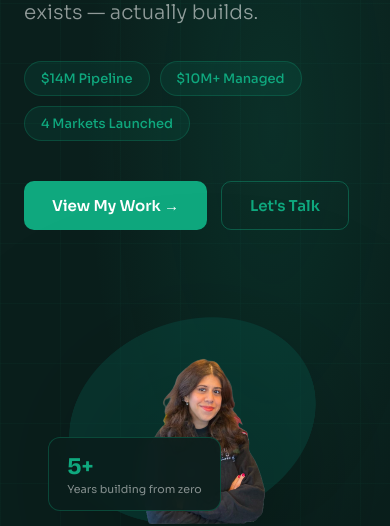
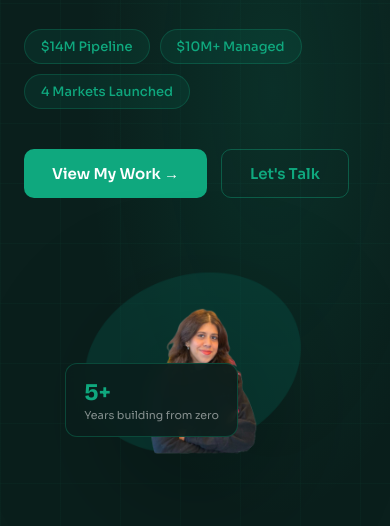
Before and after one commit to priyankarajpali2698/Portfolio, a plain HTML site: page index.html in a window 390 px wide. Shown: the part 357-883 px from the top of the page. Drawn offline with nearby package versions, Linux system fonts and the light colour scheme.

Commit message:
Add files via upload

```diff
--- a/index.html
+++ b/index.html
@@ -46,10 +46,10 @@ nav{position:fixed;top:0;left:0;right:0;z-index:100;height:72px;background:rgba(
 .nav-links .nav-cta:hover{color:var(--navy)}
 
 /* ── HERO ──────────────────────────────── */
-#hero{min-height:100vh;background:var(--teal-dark);position:relative;display:flex;align-items:center;overflow:hidden;padding-top:72px}
+#hero{min-height:100vh;background:var(--teal-dark);position:relative;display:flex;align-items:center;overflow:hidden}
 .hero-gradient{position:absolute;inset:0;background:radial-gradient(ellipse 80% 80% at 70% 50%,rgba(15,168,126,.12) 0%,transparent 60%),radial-gradient(ellipse 60% 60% at 20% 80%,rgba(10,31,28,.8) 0%,transparent 70%);pointer-events:none}
 .hero-grid{position:absolute;inset:0;background-image:linear-gradient(rgba(15,168,126,.04) 1px,transparent 1px),linear-gradient(90deg,rgba(15,168,126,.04) 1px,transparent 1px);background-size:60px 60px;pointer-events:none}
-.hero-inner{position:relative;z-index:1;max-width:1200px;margin:0 auto;padding:0 80px 0 80px;display:grid;grid-template-columns:1fr 1fr;gap:60px;align-items:flex-end;min-height:calc(100vh - 72px)}
+.hero-inner{position:relative;z-index:1;max-width:1200px;margin:0 auto;padding:140px 80px 80px 80px;display:grid;grid-template-columns:1fr 1fr;gap:80px;align-items:center;min-height:100vh}
 .hero-left{display:flex;flex-direction:column;gap:0}
 .hero-eyebrow{font-size:12px;font-weight:500;color:var(--teal);letter-spacing:3px;text-transform:uppercase;margin-bottom:24px;display:flex;align-items:center;gap:8px}
 .hero-eyebrow::before{content:'';width:6px;height:6px;border-radius:50%;background:var(--teal);animation:pulse 2s infinite}
@@ -64,9 +64,9 @@ nav{position:fixed;top:0;left:0;right:0;z-index:100;height:72px;background:rgba(
 .btn-primary:hover{background:#0D9670;transform:translateY(-1px)}
 .btn-outline{display:inline-flex;align-items:center;gap:8px;padding:14px 28px;background:transparent;color:var(--teal);border-radius:10px;font-family:var(--sans);font-size:15px;font-weight:600;text-decoration:none;transition:.2s;border:1.5px solid rgba(15,168,126,.4)}
 .btn-outline:hover{border-color:var(--teal);background:rgba(15,168,126,.06)}
-.hero-right{display:flex;justify-content:flex-end;align-items:flex-end;padding-bottom:0;overflow:visible;align-self:stretch}
-.hero-photo-wrap{position:relative;width:100%;max-width:560px;margin-left:auto;display:flex;align-items:flex-end}
-.hero-photo-wrap img{width:100%;height:auto;display:block;filter:drop-shadow(0 40px 80px rgba(0,0,0,.5))}
+.hero-right{display:flex;justify-content:center;align-items:center}
+.hero-photo-wrap{position:relative;width:100%;max-width:460px;margin:0 auto}
+.hero-photo-wrap img{width:100%;height:auto;display:block;filter:drop-shadow(0 32px 64px rgba(0,0,0,.4))}
 .hero-photo-badge{position:absolute;bottom:40px;left:-10px;background:rgba(10,31,28,.9);border:1px solid rgba(15,168,126,.3);border-radius:12px;padding:14px 18px;backdrop-filter:blur(8px)}
 .hero-badge-num{font-family:var(--display);font-size:24px;font-weight:700;color:var(--teal)}
 .hero-badge-lbl{font-size:11px;color:rgba(255,255,255,.5);margin-top:2px}
@@ -116,7 +116,7 @@ nav{position:fixed;top:0;left:0;right:0;z-index:100;height:72px;background:rgba(
 .work-header{text-align:center;margin-bottom:56px}
 .work-slider-wrap{position:relative;overflow:hidden}
 .work-track{display:flex;transition:transform .6s cubic-bezier(.16,1,.3,1)}
-.work-slide{min-width:100%;display:grid;grid-template-columns:1fr 1fr;gap:24px;padding:4px}
+.work-slide{min-width:100%;display:grid;grid-template-columns:1fr 1fr;gap:24px;padding:4px;align-items:stretch}
 /* WORK CARDS */
 .work-card{border-radius:20px;overflow:hidden;background:var(--white);border:1.5px solid var(--border);cursor:pointer;text-decoration:none;display:flex;flex-direction:column;transition:.3s;position:relative}
 .work-card:hover{transform:translateY(-4px);box-shadow:0 16px 48px rgba(15,23,41,.1);border-color:var(--teal-mid)}
@@ -179,7 +179,7 @@ nav{position:fixed;top:0;left:0;right:0;z-index:100;height:72px;background:rgba(
 /* ── TOOLS ─────────────────────────────── */
 #tools{padding:100px 0;background:var(--off-white)}
 .tools-header{text-align:center;margin-bottom:56px}
-.tools-grid{display:grid;grid-template-columns:1fr 1fr;gap:24px}
+.tools-grid{display:grid;grid-template-columns:1fr 1fr;gap:24px;align-items:stretch}
 .tool-card{border-radius:20px;overflow:hidden;cursor:pointer;text-decoration:none;display:flex;flex-direction:column;transition:.3s;border:1.5px solid var(--border)}
 .tool-card:hover{transform:translateY(-4px);box-shadow:0 16px 48px rgba(15,23,41,.1)}
 .tool-card-cac{background:var(--white)}
@@ -210,7 +210,7 @@ nav{position:fixed;top:0;left:0;right:0;z-index:100;height:72px;background:rgba(
 /* ── PROJECTS ──────────────────────────── */
 #projects{padding:100px 0;background:var(--white)}
 .projects-header{text-align:center;margin-bottom:56px}
-.projects-grid{display:grid;grid-template-columns:repeat(3,1fr);gap:24px;margin-bottom:64px}
+.projects-grid{display:grid;grid-template-columns:repeat(3,1fr);gap:24px;margin-bottom:64px;align-items:stretch}
 .project-card{border-radius:20px;overflow:hidden;cursor:pointer;text-decoration:none;display:flex;flex-direction:column;transition:.3s;background:var(--off-white);border:1.5px solid var(--border)}
 .project-card:hover{transform:translateY(-4px);box-shadow:0 16px 48px rgba(15,23,41,.08);border-color:var(--teal-mid)}
 .project-card-img{height:180px;overflow:hidden}
@@ -242,7 +242,7 @@ nav{position:fixed;top:0;left:0;right:0;z-index:100;height:72px;background:rgba(
 
 /* ── ABOUT ─────────────────────────────── */
 #about{padding:100px 0;background:var(--off-white)}
-.about-inner{display:grid;grid-template-columns:1fr 1fr;gap:80px;align-items:start}
+.about-inner{display:grid;grid-template-columns:1fr 1fr;gap:80px;align-items:start;padding:0}
 .about-left{}
 .about-right{}
 .about-title{font-family:var(--display);font-size:48px;font-weight:700;color:var(--navy);line-height:1.05;letter-spacing:-.02em;margin-bottom:28px}
@@ -271,7 +271,7 @@ nav{position:fixed;top:0;left:0;right:0;z-index:100;height:72px;background:rgba(
 /* ── CONTACT ───────────────────────────── */
 #contact{padding:100px 0;background:var(--navy);position:relative;overflow:hidden}
 .contact-bg{position:absolute;inset:0;background:radial-gradient(ellipse 60% 80% at 50% 50%,rgba(15,168,126,.06) 0%,transparent 70%);pointer-events:none}
-.contact-inner{position:relative;z-index:1;text-align:center;max-width:700px;margin:0 auto;padding:0 80px}
+.contact-inner{position:relative;z-index:1;text-align:center;max-width:700px;margin:0 auto;padding:0 40px}
 .contact-eyebrow{font-size:12px;font-weight:500;color:var(--teal);letter-spacing:3px;text-transform:uppercase;margin-bottom:20px}
 .contact-title{font-family:var(--display);font-size:56px;font-weight:700;color:#fff;line-height:1.05;letter-spacing:-.02em;margin-bottom:16px}
 .contact-title span{color:var(--teal)}
@@ -287,17 +287,17 @@ nav{position:fixed;top:0;left:0;right:0;z-index:100;height:72px;background:rgba(
 @media(max-width:1024px){
   .container,.nav-inner,.hero-inner,.video-inner,.contact-inner{padding-left:48px;padding-right:48px}
   .hero-name{font-size:68px}
-  .hero-inner{gap:48px}
-  .hero-photo-wrap{width:100%;max-width:400px}
+  .hero-inner{gap:48px;padding:60px 48px}
+  .hero-photo-wrap{width:100%;max-width:380px}
   .about-inner{gap:48px}
 }
 @media(max-width:768px){
   .container,.nav-inner,.hero-inner,.video-inner,.contact-inner{padding-left:24px;padding-right:24px}
   .nav-links{display:none}
-  .hero-inner{grid-template-columns:1fr;min-height:auto;padding-top:60px;padding-bottom:60px;gap:48px}
+  .hero-inner{grid-template-columns:1fr;min-height:auto;padding:100px 24px 60px 24px;gap:40px}
   .hero-name{font-size:52px}
   .hero-right{justify-content:center}
-  .hero-photo-wrap{width:80%;max-width:300px;margin:0 auto}
+  .hero-photo-wrap{width:70%;max-width:280px;margin:0 auto}
   .section-title{font-size:34px}
   .video-layout{grid-template-columns:1fr;gap:40px}
   .timeline-track{padding:0 24px}
```
